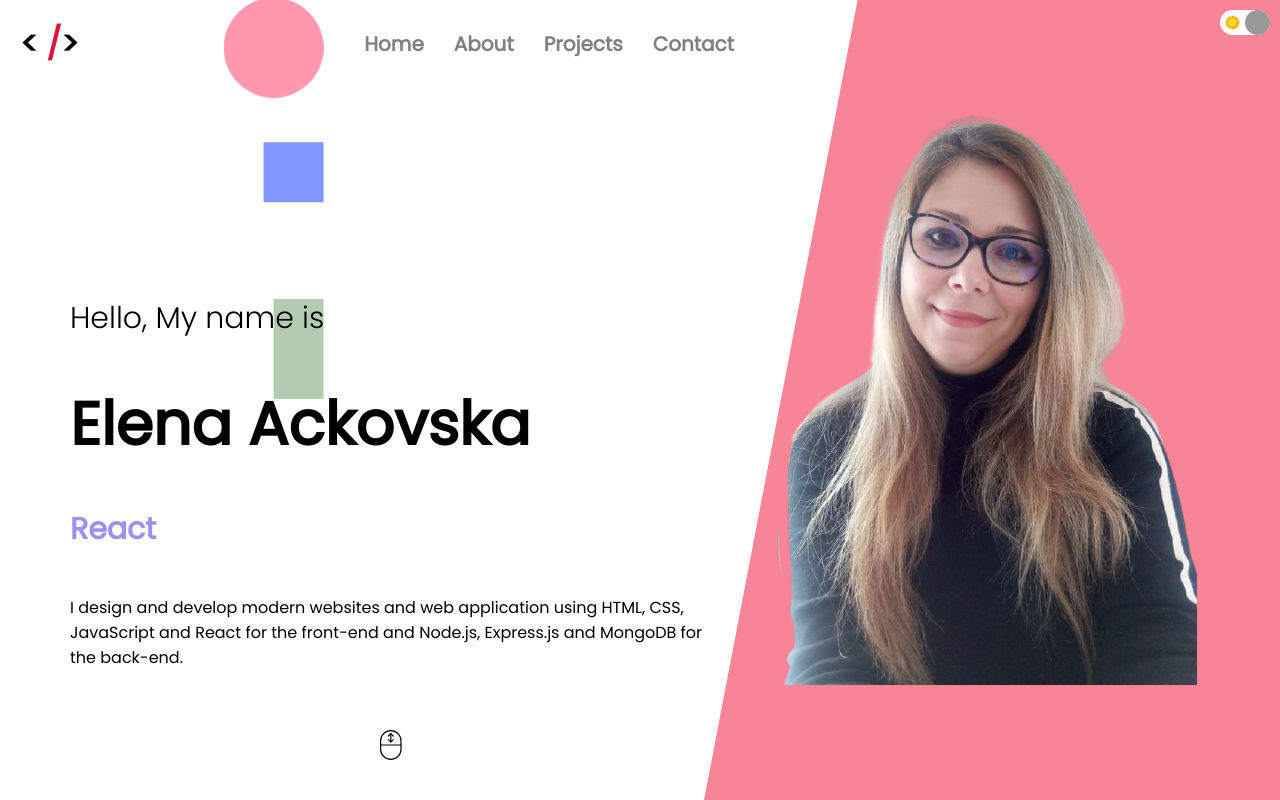
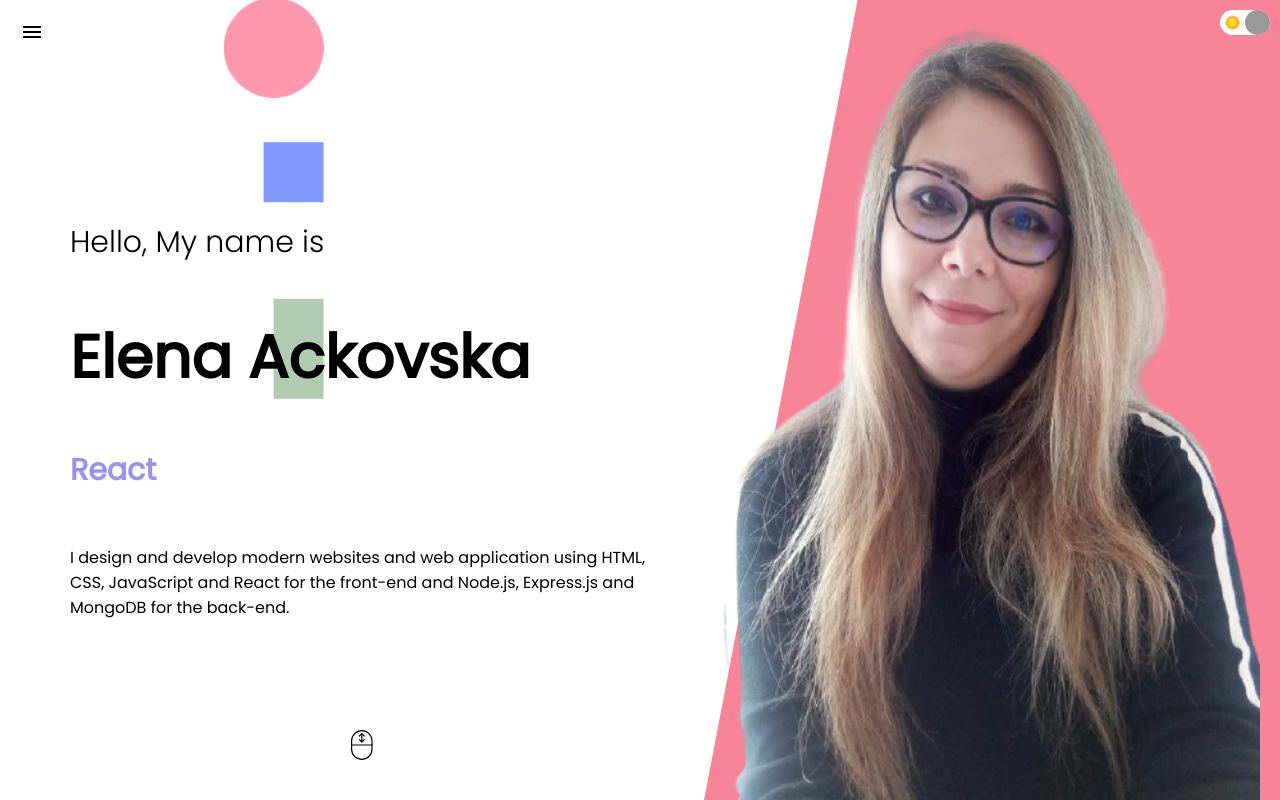
Before and after one commit to Elena1987bt/Portfolio, a React (Create React App) app: page / in a window 1280 px wide. Shown: the top 800 px of the page. Built offline with nearby package versions, Linux system fonts and the light colour scheme.

Commit message:
Added hamburger menu

```diff
--- a/package.json
+++ b/package.json
@@ -3,6 +3,10 @@
   "version": "0.1.0",
   "private": true,
   "dependencies": {
+    "@emotion/react": "^11.5.0",
+    "@emotion/styled": "^11.3.0",
+    "@mui/icons-material": "^5.0.5",
+    "@mui/material": "^5.0.6",
     "@testing-library/jest-dom": "^5.11.4",
     "@testing-library/react": "^11.1.0",
     "@testing-library/user-event": "^12.1.10",
--- a/src/App.jsx
+++ b/src/App.jsx
@@ -1,11 +1,14 @@
+import { useState } from 'react';
 import Showcase from './components/showcase/Showcase';
 import About from './components/about/About';
 import ProductList from './components/productList/ProductList';
 import Contact from './components/contact/Contact';
+import Navbar from './components/navbar/Navbar';
 import Toggle from './components/toggle/Toggle';
 import { useThemeContext } from './context.js';
 const App = () => {
   const { state } = useThemeContext();
+  const [menuOpen, setMenuOpen] = useState(false);
   const darkMode = state.darkMode;
   return (
     <div
@@ -16,8 +19,9 @@ const App = () => {
         color: darkMode && 'white',
       }}
     >
-      <Toggle />
-      <Showcase />
+      <Navbar menuOpen={menuOpen} setMenuOpen={setMenuOpen} />
+      {!menuOpen && <Toggle />}
+      <Showcase menuOpen={menuOpen} setMenuOpen={setMenuOpen} />
       <About />
       <ProductList />
       <Contact />
--- a/src/components/about/about.css
+++ b/src/components/about/about.css
@@ -1,5 +1,5 @@
 .about {
-  height: 100vh;
+  height: auto;
   overflow: hidden;
   position: relative;
 }
@@ -67,7 +67,7 @@
   margin-right: 30px;
 }
 
-@media screen and (max-width: 480px) {
+@media screen and (max-width: 375px) {
   .about-container {
     flex-direction: column;
     text-align: center;
@@ -89,4 +89,7 @@
   .about-right {
     padding: 20px;
   }
+  .about-container {
+    height: auto;
+  }
 }
--- a/src/components/contact/contact.css
+++ b/src/components/contact/contact.css
@@ -92,6 +92,7 @@ button {
 
   .contact-title {
     font-size: 30px;
+    text-align: center;
   }
 
   .contact-info-item {
--- a/src/components/intro/intro.css
+++ b/src/components/intro/intro.css
@@ -1,5 +1,5 @@
 .intro {
-  height: calc(100vh - 50px);
+  height: 100vh;
   display: flex;
   padding: 20px;
 }
@@ -67,8 +67,12 @@
   position: absolute;
   bottom: 20px;
 }
+.intro-right img {
+  width: 100%;
+  height: 100%;
+}
 
-@media only screen and (max-width: 480px) {
+@media only screen and (max-width: 375px) {
   .intro {
     flex-direction: column;
     align-items: center;
@@ -76,6 +80,7 @@
 
   .intro-left-wrapper {
     padding: 10px;
+    padding-top: 50px;
     align-items: center;
     justify-content: center;
     text-align: center;
--- a/src/components/navbar/Navbar.jsx
+++ b/src/components/navbar/Navbar.jsx
@@ -1,38 +1,14 @@
-import React from 'react';
+import MenuIcon from '@mui/icons-material/Menu';
+
 import './navbar.css';
 
-const Navbar = () => {
+const Navbar = ({ menuOpen, setMenuOpen }) => {
+  const smallScreen = window.screen.width <= 480 ? true : false;
+
   return (
     <div className="navbar">
-      <div className="wrapper">
-        <div className="wrapper-left">
-          <h1 className="logo">
-            &lt; <span>/</span>&gt;
-          </h1>
-          <ul className="menu">
-            <li className="menuItem">
-              <a href="#showcase" className="link">
-                Home
-              </a>
-            </li>
-            <li className="menuItem">
-              <a href="#about" className="link">
-                About
-              </a>
-            </li>
-            <li className="menuItem">
-              <a href="#productList" className="link">
-                Projects
-              </a>
-            </li>
-            <li className="menuItem">
-              <a href="#contact" className="link">
-                Contact
-              </a>
-            </li>
-          </ul>
-        </div>
-        <div className="wrapper-right"></div>
+      <div onClick={() => setMenuOpen(!menuOpen)} className="menuIcon">
+        <MenuIcon />
       </div>
     </div>
   );
--- a/src/components/navbar/navbar.css
+++ b/src/components/navbar/navbar.css
@@ -1,48 +1,14 @@
-.container {
-  height: 50px;
-}
-.wrapper {
-  padding: 20px;
-  display: flex;
-  align-items: center;
-  justify-content: space-between;
+.menuIcon {
+  position: fixed;
+  z-index: 30;
+  cursor: pointer;
+  top: -10px;
+  left: 20px;
 }
 
-.wrapper-left {
-  width: 60%;
-  display: flex;
-  align-items: center;
-  justify-content: space-between;
-}
-.logo {
-  font-weight: bold;
-}
-.logo span {
-  color: crimson;
-}
-.menu {
-  display: flex;
-  list-style: none;
-}
-.menuItem {
-  margin-right: 30px;
-  font-size: 20px;
-  font-weight: bold;
-  color: gray;
-  cursor: pointer;
-}
-.menuItem:hover {
-  color: black;
-  transition: color 2s ease;
-}
-
-.link {
-  text-decoration: none;
-  color: inherit;
-}
-@media only screen and (max-width: 480px) {
-  .menu,
-  button {
-    display: none;
+@media only screen and (max-width: 375px) {
+  .menuIcon {
+    top: 10px;
+    left: 20px;
   }
 }
--- a/src/components/productList/productList.css
+++ b/src/components/productList/productList.css
@@ -47,7 +47,9 @@
     padding: 10px;
   }
   .productList-title {
-    font-size: 30px;
+    font-size: 25px;
+    width: 60%;
+    margin: 0 auto;
   }
   .productList-texts {
     width: 100%;
--- a/src/components/showcase/Showcase.jsx
+++ b/src/components/showcase/Showcase.jsx
@@ -1,13 +1,12 @@
-import Navbar from '../navbar/Navbar';
+import Sidebar from '../sidebar/Sidebar';
 import Intro from '../intro/Intro';
-
 import './showcase.css';
 
-const Showcase = () => {
+const Showcase = ({ menuOpen, setMenuOpen }) => {
   return (
     <div className="showcase" id="showcase">
-      <Navbar />
-      <Intro />
+      <Sidebar menuOpen={menuOpen} setMenuOpen={setMenuOpen} />
+      <Intro menuOpen={menuOpen} setMenuOpen={setMenuOpen} />
       <div className="showcase-shape"></div>
     </div>
   );
--- /dev/null
+++ b/src/components/sidebar/Sidebar.jsx
@@ -0,0 +1,29 @@
+import React from 'react';
+import CloseIcon from '@mui/icons-material/Close';
+import './sidebar.css';
+
+const Sidebar = ({ menuOpen, setMenuOpen }) => {
+  return (
+    <div className={'menu ' + (menuOpen && 'active')}>
+      <div onClick={() => setMenuOpen(!menuOpen)}>
+        <CloseIcon className="close-btn" />
+      </div>
+      <ul>
+        <li onClick={() => setMenuOpen(false)}>
+          <a href="#showcase">Home</a>
+        </li>
+        <li onClick={() => setMenuOpen(false)}>
+          <a href="#about">About</a>
+        </li>
+        <li onClick={() => setMenuOpen(false)}>
+          <a href="#productList">Projects</a>
+        </li>
+        <li onClick={() => setMenuOpen(false)}>
+          <a href="#contact">Contact</a>
+        </li>
+      </ul>
+    </div>
+  );
+};
+
+export default Sidebar;
--- /dev/null
+++ b/src/components/sidebar/sidebar.css
@@ -0,0 +1,57 @@
+.menu {
+  width: 300px;
+  height: 100vh;
+  background-color: black;
+  position: fixed;
+  top: 0;
+  left: -300px;
+  z-index: 5;
+  display: flex;
+  flex-direction: column;
+  align-items: center;
+  justify-content: center;
+  transition: all 1s ease;
+}
+.menu.active {
+  left: 0;
+}
+.close-btn {
+  color: white !important;
+  position: absolute;
+  top: 5%;
+  right: 10%;
+}
+.menuIcon {
+  font-size: 50px !important;
+}
+ul {
+  margin: 0;
+  padding: 0;
+  list-style: none;
+  font-size: 20px;
+  font-weight: 300;
+  color: white;
+  width: 80%;
+  display: flex;
+  flex-direction: column;
+  align-items: center;
+  justify-content: center;
+}
+li {
+  margin-bottom: 25px;
+}
+a {
+  font-size: inherit;
+  color: inherit;
+  text-decoration: none;
+}
+
+a:hover {
+  font-weight: 500;
+}
+@media only screen and (max-width: 480px) {
+  .menu {
+    width: 100%;
+    left: -100%;
+  }
+}
--- a/src/components/toggle/toggle.css
+++ b/src/components/toggle/toggle.css
@@ -26,3 +26,9 @@
   position: absolute;
   cursor: pointer;
 }
+@media only screen and (max-width: 375px) {
+  .toggle {
+    top: 40px;
+    right: 20px;
+  }
+}
```
Also changed, not shown: 1 other file (tests, documents, lock files or other folders).
